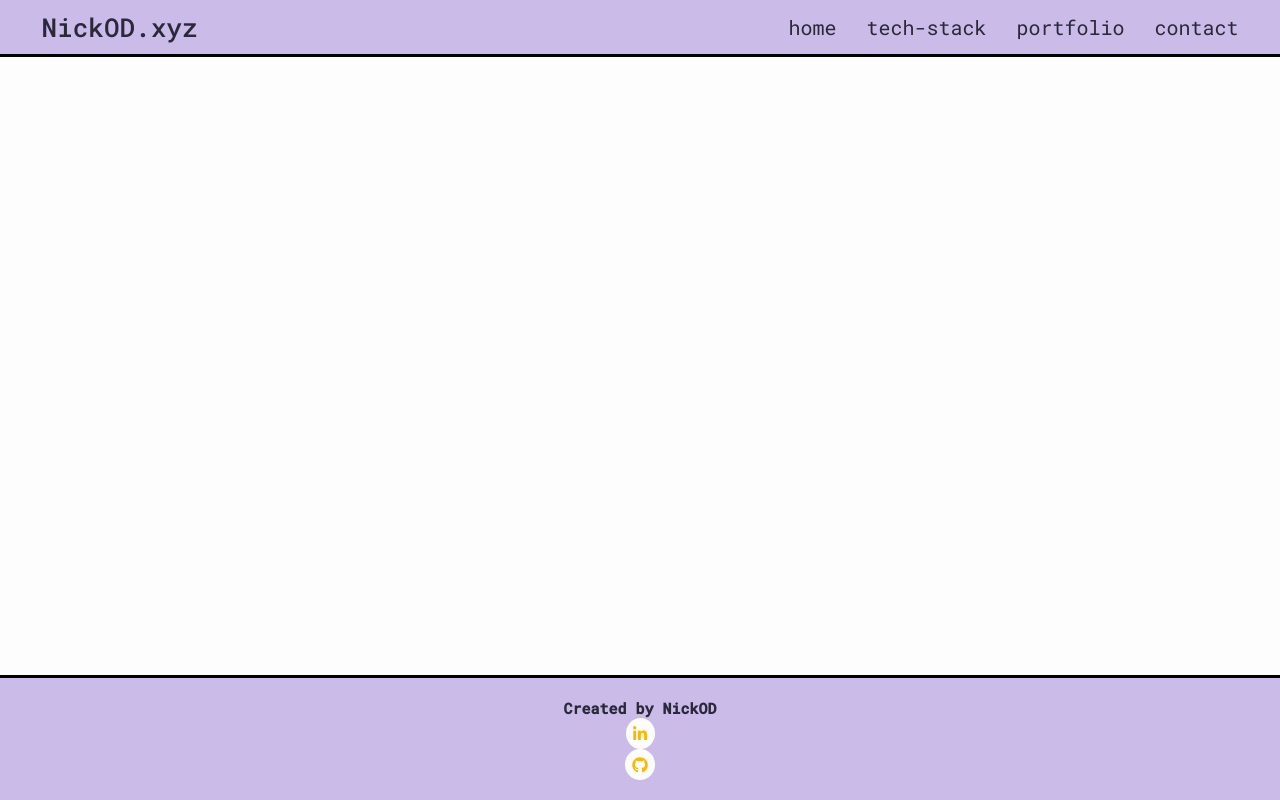
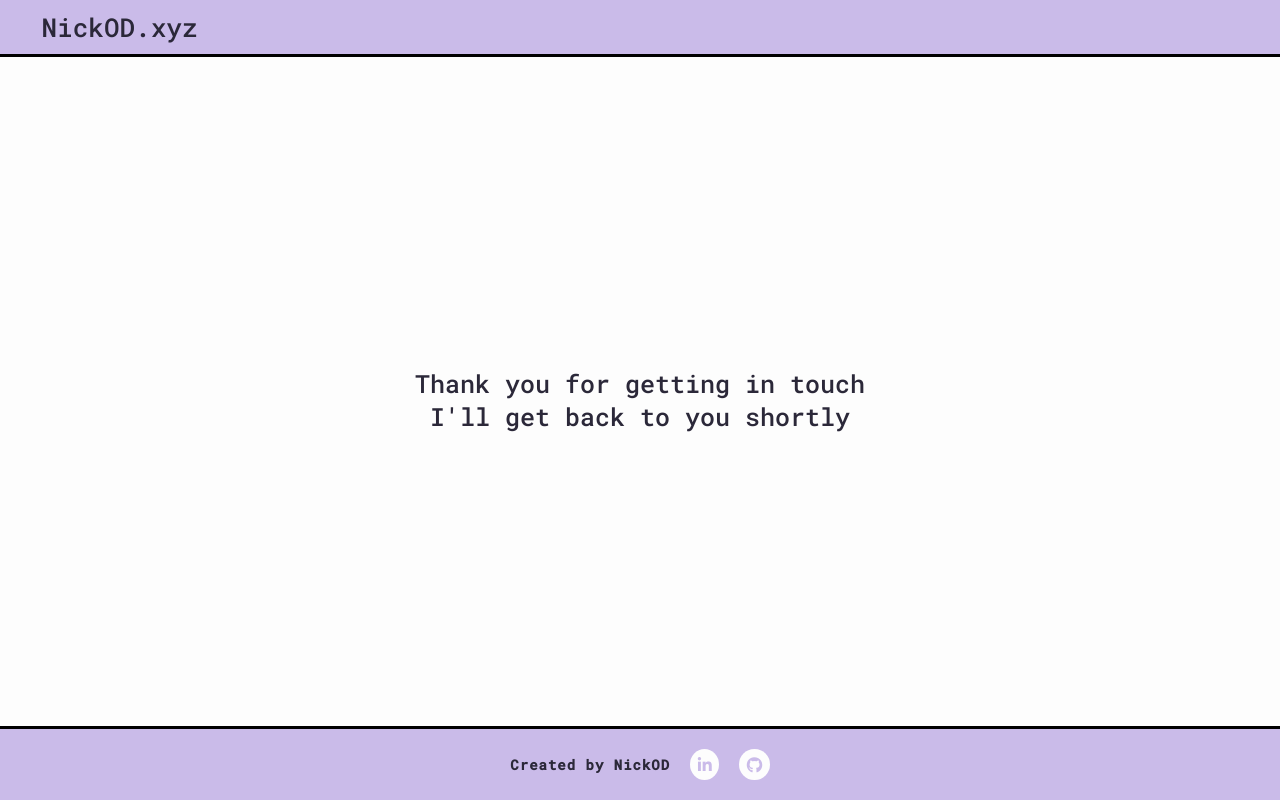
Before and after one commit to Nick-ODonoghue/NickOD.xyz, a plain HTML site: page pages/thanks.html in a window 1280 px wide. Drawn offline with Linux system fonts and the light colour scheme.

Commit message:
fixed styling issues with thanks.html

```diff
--- a/css/styles.css
+++ b/css/styles.css
@@ -11,16 +11,24 @@
     /* Background Colours */
     --site-bg: #fdfdfd;
     --navbar-bg: #cabbe9;
-    --section-bg: #eff9ff;
+    --section-bg: #fcfeff;
+
+    /* colour scheme options */
+
+    /* --site-bg: #fdfdfd;
+    --navbar-bg: #cabbe9;
+    --section-bg: #fcfeff; */
+
     --project-card-bg: var(--navbar-bg);
-    --social-icon-bg: var(--btn-project);
+    --social-icon-bg: var(--navbar-bg);
     --social-icon-colour: var(--site-bg);
 
     /* Accents */
-    --btn-project: hsl(43, 100%, 50%);
-    --btn-project-hover: hsl(43, 100%, 45%);
-    --btn-contact: var(--site-bg);
-    --btn-contact-hover: var(--section-bg);
+    --btn-project: var(--section-bg);
+    /* #ffcef3 */
+    --btn-project-hover: #ffcef3;
+    --btn-contact: var(--btn-project);
+    --btn-contact-hover: var(--btn-project-hover);
     --stack-highlight: hsla(309, 100%, 54%, 0.750);
 
     /* Margins / Paddings / Gaps*/
--- a/css/thanks.css
+++ b/css/thanks.css
@@ -5,6 +5,10 @@ main {
 .header {
     position: fixed;
     width: 100%;
+}
+
+.thanks {
+    height: 100vh;
 }
 
 .thanks__text {
@@ -42,7 +46,18 @@ main {
 }
 
 .footer {
+    display: flex;
+    flex-direction: row;
+    gap: 2rem;
     position: fixed;
     bottom: 0;
     width: 100%;
 }
+
+@media(min-width:768px) {
+
+    .thanks__text {
+        font-size: 2.5rem;
+    }
+
+}
--- a/pages/thanks.html
+++ b/pages/thanks.html
@@ -15,37 +15,30 @@
 
 <body>
 
-    <main class="set-flex set-col center-v">
+    <main>
 
         <!-- Header & Navbar -->
         <header class="header">
             <div class="container">
-                <nav class="navbar set-flex center-h">
+                <nav class="navbar">
                     <div class="nav__branding">
                         <span class="brand">NickOD.xyz</span>
                     </div>
-                    <ul class="nav__menu set-flex center-h">
-                        <!-- <li><a href="#" class="nav__links">home</a></li> -->
-                        <li class="nav__link"><a href="#home" class="nav__item">home</a></li>
-                        <li class="nav__link"><a href="#tech" class="nav__item">tech-stack</a></li>
-                        <li class="nav__link"><a href="#projects" class="nav__item">portfolio</a></li>
-                        <li class="nav__link"><a href="#contact" class="nav__item">contact</a></li>
-                    </ul>
                 </nav>
             </div>
         </header>
 
         <!-- Thanks Section -->
-        <section class="thanks container set-flex center-h center-v">
-            <div class="thanks__text set-flex set-col">
+        <section class="thanks container">
+            <div class="thanks__text">
                 <p>Thank you for getting in touch</p>
                 <p class="redirect__animation">I'll get back to you shortly</p>
             </div>
         </section>
 
         <!-- Footer Section -->
-        <footer class="footer">
-            <div class="container set-flex center-h">
+        <footer>
+            <div class="container footer footer__container">
                 <h2>Created by NickOD</h2>
                 <a href="https://www.linkedin.com/in/nick-odonoghue/" target="blank">
                     <i class="fa-brands fa-linkedin-in"></i>
```
